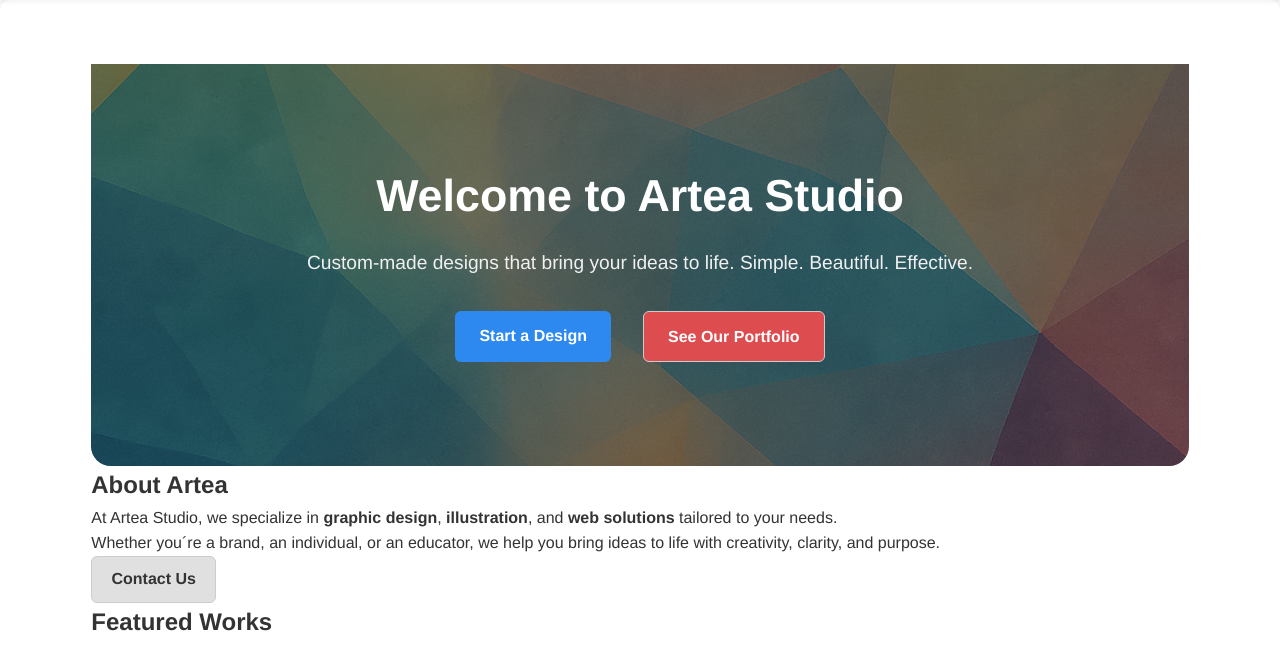
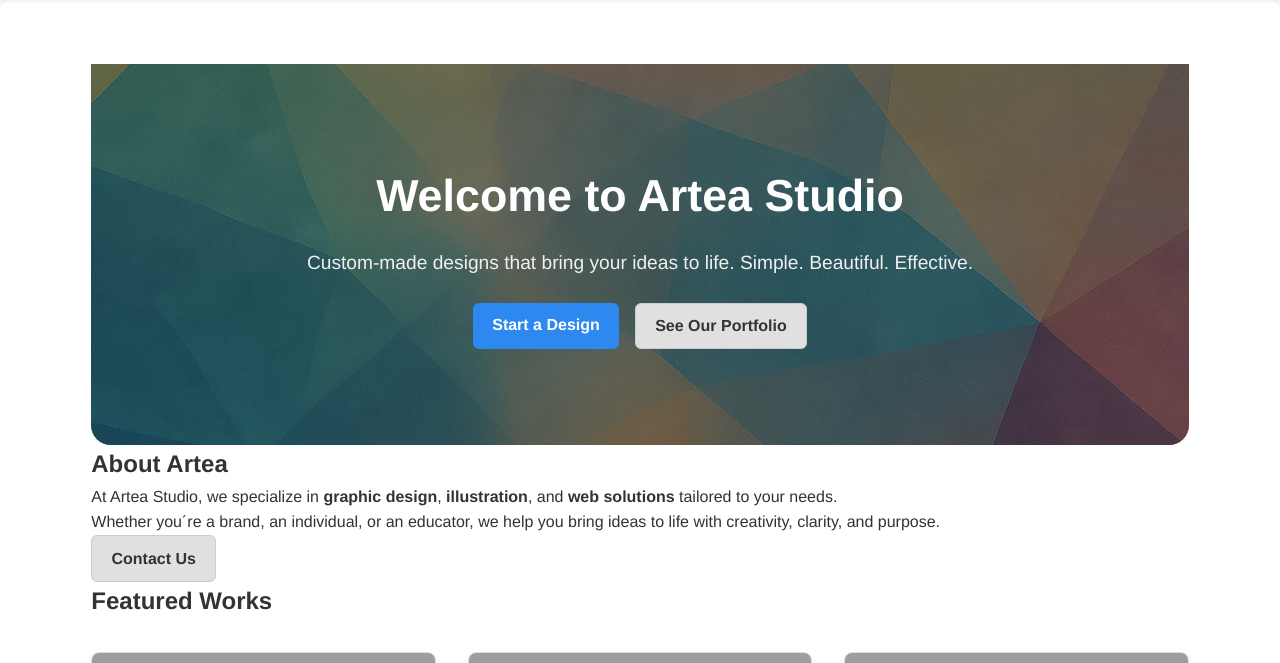
Before and after one commit to creanorcode/project_5, a Django app: page / in a window 1280 px wide. Shown: the part 97-760 px from the top of the page. Run offline with Django 4.2, Linux system fonts and the light colour scheme; grey boxes are pictures that could not be loaded.

Commit message:
Remove legacy .hero .btn rules to unify globla button styling.

```diff
--- a/static/css/style.css
+++ b/static/css/style.css
@@ -112,29 +112,6 @@ a:hover {
   gap: 1rem;
   justify-content: center;
   margin-top: 1rem;
-}
-
-.hero .btn {
-  background-color: #dd4c4f;
-  color: #fff;
-  padding: 0.75rem 1.5rem;
-  border-radius: 6px;
-  text-decoration: none;
-  font-weight: bold;
-  margin: 0.5rem;
-  transition: background-color 0.2s ease-in-out;
-}
-
-.hero .btn:hover {
-  background-color: #bd393b;
-}
-
-.hero .btn-primary {
-  background-color: #2d89ef;
-}
-
-.hero .btn-primary:hover {
-  background-color: #1c6ed6;
 }
 
 /* === Navigation (Toggle Manu) styling === */
```
